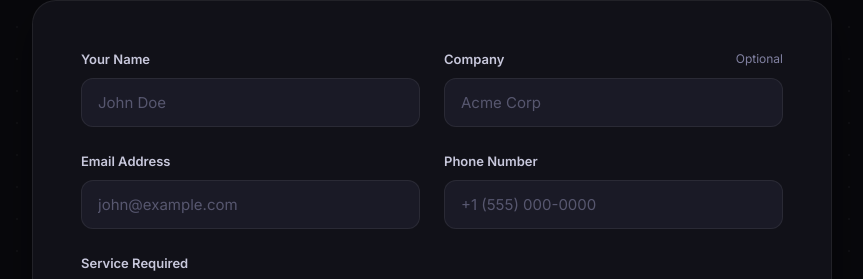
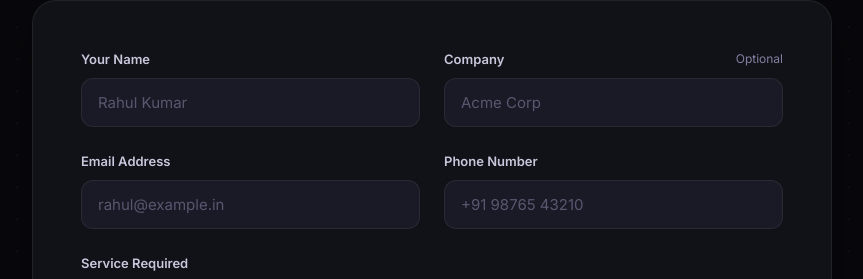
Before and after one commit to devaprakashj/graydot-crm, a React (Vite) app: page /start-project in a window 1280 px wide. Shown: the part 326-605 px from the top of the page, without its empty margins (208-1071 px from the left). Built offline with nearby package versions, Linux system fonts and the light colour scheme; the HTML template or start-up script is replaced by a standard one.

Commit message:
feat: change form placeholders to Indian format

```diff
--- a/src/components/landing/ProjectForm.tsx
+++ b/src/components/landing/ProjectForm.tsx
@@ -112,7 +112,7 @@ const ProjectForm: React.FC<ProjectFormProps> = ({ onSubmit, globalError }) => {
             id="name"
             name="name"
             className={`gd-form-input ${errors.name && touched.name ? 'gd-error' : ''}`}
-            placeholder="John Doe"
+            placeholder="Rahul Kumar"
             value={formData.name}
             onChange={handleChange}
             onBlur={handleBlur}
@@ -143,7 +143,7 @@ const ProjectForm: React.FC<ProjectFormProps> = ({ onSubmit, globalError }) => {
             id="email"
             name="email"
             className={`gd-form-input ${errors.email && touched.email ? 'gd-error' : ''}`}
-            placeholder="john@example.com"
+            placeholder="rahul@example.in"
             value={formData.email}
             onChange={handleChange}
             onBlur={handleBlur}
@@ -158,7 +158,7 @@ const ProjectForm: React.FC<ProjectFormProps> = ({ onSubmit, globalError }) => {
             id="phone"
             name="phone"
             className={`gd-form-input ${errors.phone && touched.phone ? 'gd-error' : ''}`}
-            placeholder="+1 (555) 000-0000"
+            placeholder="+91 98765 43210"
             value={formData.phone}
             onChange={handleChange}
             onBlur={handleBlur}
```
